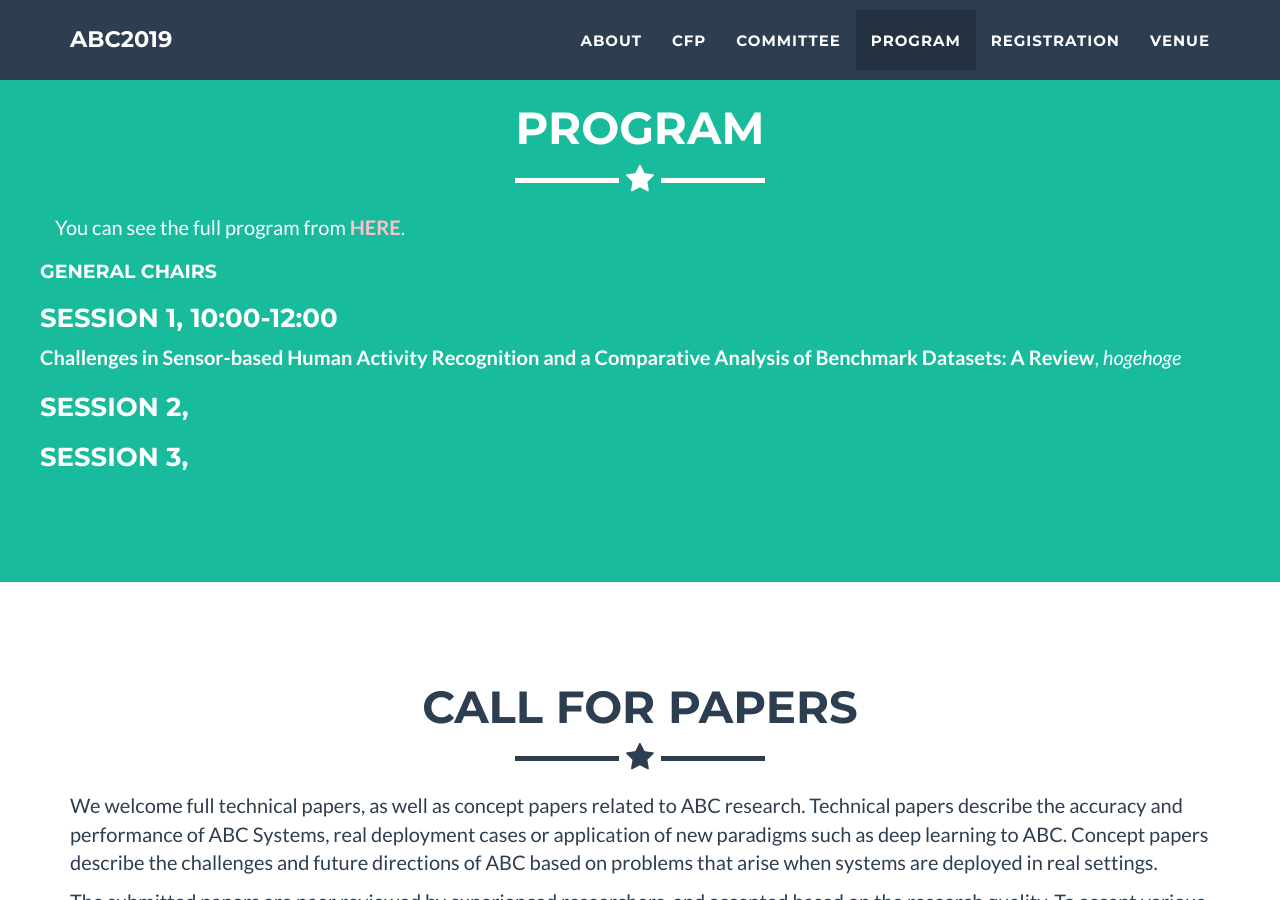
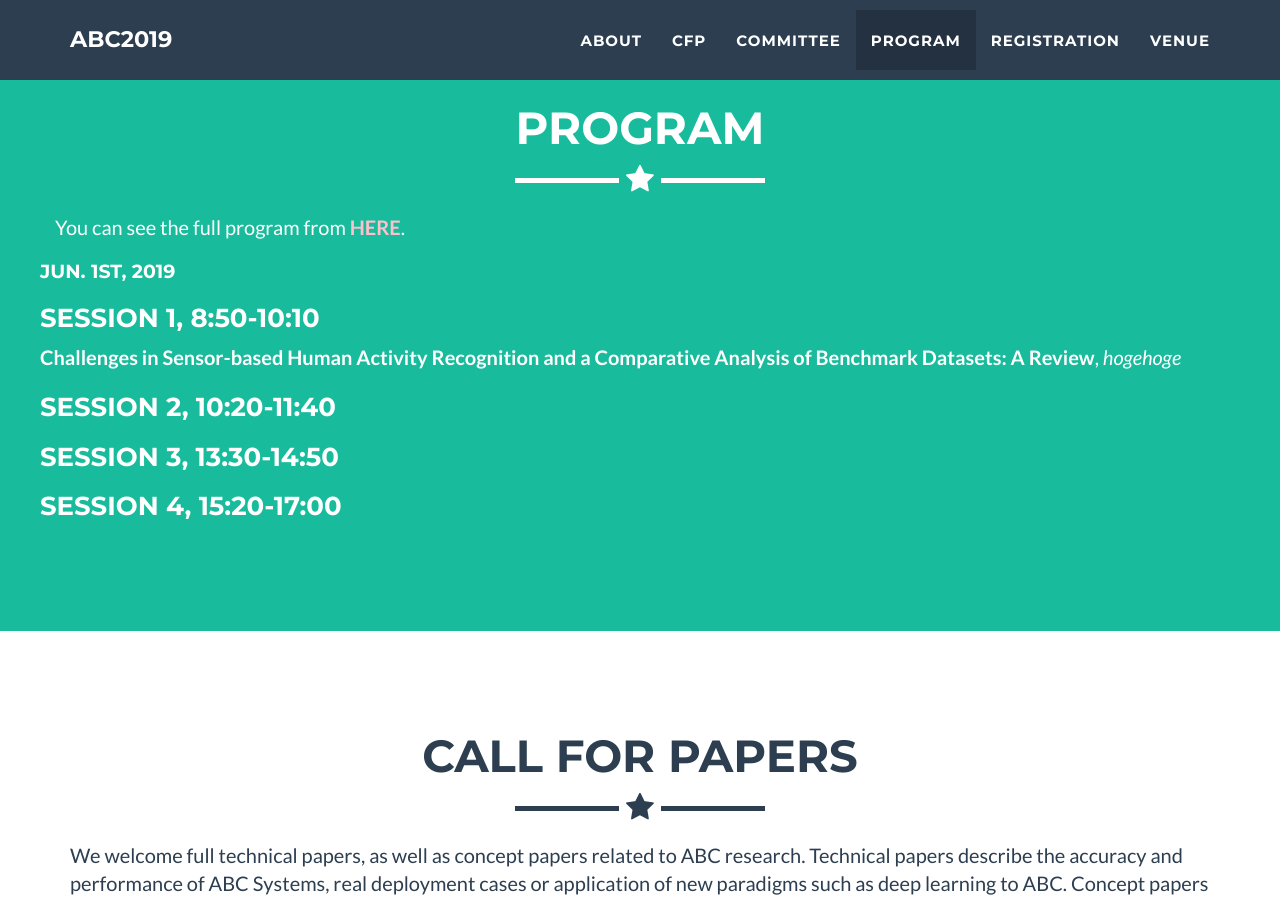
Before and after one commit to abc-research/2019, a Jekyll site: the page built from index.html, in a window 1280 px wide and 900 px high, scrolled down 1649 px. Built offline with Jekyll 4.4.1, drawn with Linux system fonts in a browser that asks for light colours.

Commit message:
Update _config.yml

```diff
--- a/_config.yml
+++ b/_config.yml
@@ -49,16 +49,19 @@ about:
 
 
 program:
-  - date: General Chairs
+  - date: "Jun. 1st, 2019"
     session:
       - name: Session 1
-        time: 10:00-12:00
+        time: "8:50-10:10"
         paper:
           - title: "Challenges in Sensor-based Human Activity Recognition and a Comparative Analysis of Benchmark Datasets: A Review"
             authors: hogehoge
       - name: Session 2
+        time: "10:20-11:40"
       - name: Session 3
-
+        time: "13:30-14:50"
+      - name: Session 4
+        time: "15:20-17:00"
 
 
 # Committee members
```
